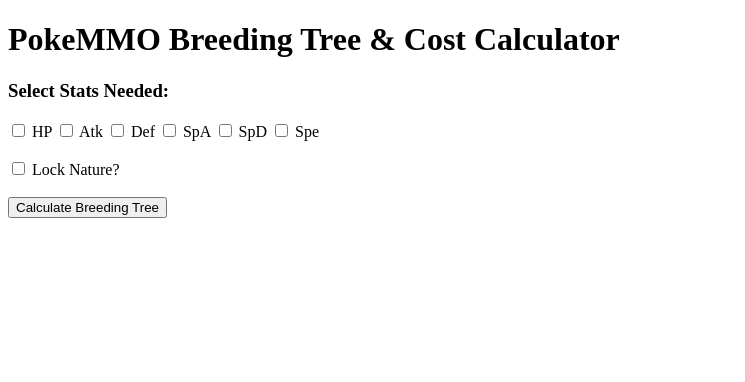
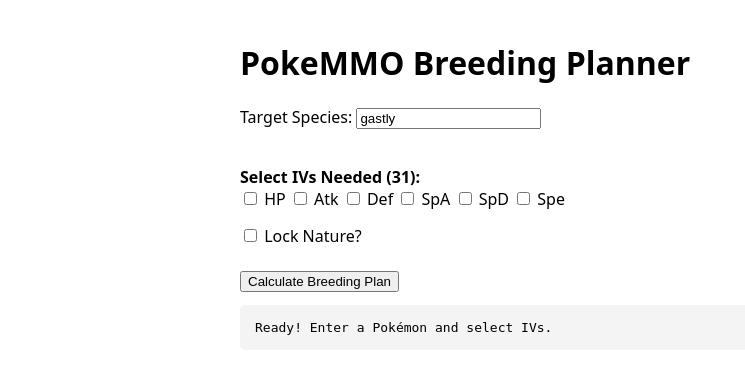
Before and after one commit to keeriebby/PokeMMOBreedingTool, a FastAPI app: page / in a window 1280 px wide. Shown: the top 382 px of the page, without its empty margins (0-745 px from the left). Run offline with FastAPI, Linux system fonts and the light colour scheme.

Commit message:
attempted fix

```diff
--- a/breedtool/breedtool/breeding.js
+++ b/breedtool/breedtool/breeding.js
@@ -192,3 +192,106 @@ export function costReport(root, config = new PricingConfig()) {
     impossible: impossible,
   };
 }
+
+// --- ADDED: SpeciesDB and Planner Logic ---
+
+export class SpeciesDB {
+  constructor(data) {
+    this.byId = {};
+    this.index = {};
+    const entries = data.species ? data.species : Object.values(data);
+
+    for (const e of entries) {
+      const s = {
+        id: e.id,
+        name: e.name || e.identifier.charAt(0).toUpperCase() + e.identifier.slice(1),
+        identifier: e.identifier,
+        evolvesFromId: e.evolves_from_id || null,
+        genderRate: e.gender_rate ?? 4,
+        eggGroupsRaw: e.egg_groups || [],
+        isBaby: !!e.is_baby,
+        get genderless() { return this.genderRate === -1; },
+        get femaleRatio() { return this.genderless ? 0 : this.genderRate / 8; },
+        get canBreed() { return !this.eggGroupsRaw.includes("no-eggs"); },
+        get eggGroups() {
+          const dict = { "ground": "Field", "plant": "Grass", "humanshape": "Humanoid", "indeterminate": "Chaos" };
+          return this.eggGroupsRaw.map(g => dict[g] || g.charAt(0).toUpperCase() + g.slice(1));
+        }
+      };
+      this.byId[s.id] = s;
+      const key = s.identifier.toLowerCase().replace(/[^a-z0-9]/g, "");
+      this.index[key] = s;
+    }
+  }
+
+  find(name) {
+    const key = name.toLowerCase().replace(/[^a-z0-9]/g, "");
+    if (!this.index[key]) throw new Error(`Species '${name}' not found.`);
+    return this.index[key];
+  }
+
+  chain(species) {
+    const out = [species];
+    while (out[0].evolvesFromId && this.byId[out[0].evolvesFromId]) {
+      out.unshift(this.byId[out[0].evolvesFromId]);
+    }
+    return out;
+  }
+
+  hatchSpecies(species) {
+    const c = this.chain(species);
+    const incenseBabies = ["azurill", "wynaut", "mantyke", "munchlax", "mime-jr", "happiny", "chingling", "bonsly", "budew"];
+    if (c.length > 1 && incenseBabies.includes(c[0].identifier)) return c[1];
+    return c[0];
+  }
+
+  eggGroupCompatible(a, b) {
+    if (!a.canBreed || !b.canBreed) return false;
+    if (a.eggGroupsRaw.includes("ditto") || b.eggGroupsRaw.includes("ditto")) return true;
+    return a.eggGroupsRaw.some(g => b.eggGroupsRaw.includes(g));
+  }
+
+  pickFodder(target) {
+    for (const s of Object.values(this.byId)) {
+      if (!s.evolvesFromId && !s.isBaby && s.genderRate === 4 && this.eggGroupCompatible(target, s)) {
+        return s;
+      }
+    }
+    throw new Error(`No 50/50 fodder species found for ${target.name}.`);
+  }
+}
+
+export function assignSpecies(node, hatch, fodder, isTarget = true, reqGender = null) {
+  node.isTargetLine = isTarget;
+  node.requiredGender = reqGender;
+  node.species = isTarget ? hatch : fodder;
+
+  if (node.parent1) assignSpecies(node.parent1, hatch, fodder, isTarget, Gender.FEMALE);
+  if (node.parent2) assignSpecies(node.parent2, hatch, fodder, false, Gender.MALE);
+}
+
+export function renderPlan(root, targetName, natureName, genderCosts, fodderLabel) {
+  const formatIVs = traits => IV_STATS.map(s => traits.includes(s) ? "31" : "X").join("/");
+  const nodeLabel = n => `${n.isTargetLine ? targetName : fodderLabel} (${n.requiredGender || "Any"})`;
+
+  const breedNodes = breeds(root).sort((a, b) => a.traits.length - b.traits.length);
+  const stepMap = new Map();
+  breedNodes.forEach((n, i) => stepMap.set(n.nodeId, i + 1));
+
+  return breedNodes.map(n => {
+    return {
+      step: stepMap.get(n.nodeId),
+      parent_1: nodeLabel(n.parent1),
+      parent_1_ivs: formatIVs(n.parent1.traits),
+      parent_1_src: n.parent1.isLeaf ? "Buy" : `Step ${stepMap.get(n.parent1.nodeId)}`,
+      item_p1: ITEM_FOR_TRAIT[n.lockedByParent1],
+      parent_2: nodeLabel(n.parent2),
+      parent_2_ivs: formatIVs(n.parent2.traits),
+      parent_2_src: n.parent2.isLeaf ? "Buy" : `Step ${stepMap.get(n.parent2.nodeId)}`,
+      item_p2: ITEM_FOR_TRAIT[n.lockedByParent2],
+      child_ivs: formatIVs(n.traits),
+      child_gender: n.requiredGender || "Any",
+      gender_cost: genderCosts[n.nodeId] ?? null
+    };
+  });
+}
--- a/breedtool/breedtool/webapp/templates/index.html
+++ b/breedtool/breedtool/webapp/templates/index.html
@@ -3,59 +3,93 @@
 <head>
   <meta charset="UTF-8">
   <meta name="viewport" content="width=device-width, initial-scale=1.0">
-  <title>BreedTool</title>
+  <title>BreedTool Web</title>
+  <style>
+    body { font-family: system-ui, sans-serif; padding: 20px; max-width: 800px; margin: auto; }
+    .iv-group { margin: 15px 0; }
+    pre { background: #f4f4f4; padding: 15px; border-radius: 5px; overflow-x: auto; }
+  </style>
 </head>
 <body>
-  <h1>PokeMMO Breeding Tree & Cost Calculator</h1>
+  <h1>PokeMMO Breeding Planner</h1>
 
   <div>
-    <h3>Select Stats Needed:</h3>
-    <label><input type="checkbox" value="hp" class="iv-check"> HP</label>
-    <label><input type="checkbox" value="atk" class="iv-check"> Atk</label>
-    <label><input type="checkbox" value="def" class="iv-check"> Def</label>
-    <label><input type="checkbox" value="spa" class="iv-check"> SpA</label>
-    <label><input type="checkbox" value="spd" class="iv-check"> SpD</label>
-    <label><input type="checkbox" value="spe" class="iv-check"> Spe</label>
+    <label>Target Species: <input type="text" id="species" value="gastly" placeholder="e.g. gastly"></label>
     <br><br>
+
+    <div class="iv-group">
+      <strong>Select IVs Needed (31):</strong><br>
+      <label><input type="checkbox" value="hp" class="iv-check"> HP</label>
+      <label><input type="checkbox" value="atk" class="iv-check"> Atk</label>
+      <label><input type="checkbox" value="def" class="iv-check"> Def</label>
+      <label><input type="checkbox" value="spa" class="iv-check"> SpA</label>
+      <label><input type="checkbox" value="spd" class="iv-check"> SpD</label>
+      <label><input type="checkbox" value="spe" class="iv-check"> Spe</label>
+    </div>
+
     <label><input type="checkbox" id="want-nature"> Lock Nature?</label>
     <br><br>
-    <button id="calculate-btn">Calculate Breeding Tree</button>
+    <button id="calculate-btn">Calculate Breeding Plan</button>
   </div>
 
-  <pre id="output"></pre>
+  <pre id="output">Loading species database...</pre>
 
   <script type="module">
-    import { buildTree, costReport, PricingConfig } from './breeding.js';
+    import { buildTree, costReport, PricingConfig, SpeciesDB, assignSpecies, renderPlan } from './breeding.js';
 
-    let speciesDb = {};
+    let db = null;
 
-    // 1. Fetch species_db.json from the same directory
     async function init() {
       try {
         const response = await fetch('./species_db.json');
-        speciesDb = await response.json();
-        console.log("Loaded Species Database:", speciesDb);
+        const data = await response.json();
+        db = new SpeciesDB(data);
+        document.getElementById('output').textContent = "Ready! Enter a Pokémon and select IVs.";
       } catch (err) {
-        console.error("Could not load species_db.json:", err);
+        document.getElementById('output').textContent = "Error loading species_db.json. Are you running a local web server (http://localhost) instead of a file:/// URL?";
       }
     }
 
-    // 2. Handle Calculation
     document.getElementById('calculate-btn').addEventListener('click', () => {
-      const selectedIVs = Array.from(document.querySelectorAll('.iv-check:checked'))
-                               .map(cb => cb.value);
+      if (!db) return alert("Database not loaded yet.");
+
+      const speciesName = document.getElementById('species').value;
+      const selectedIVs = Array.from(document.querySelectorAll('.iv-check:checked')).map(cb => cb.value);
       const wantNature = document.getElementById('want-nature').checked;
 
       try {
+        const targetSp = db.find(speciesName);
+        if (!targetSp.canBreed) throw new Error(`${targetSp.name} cannot breed.`);
+
         const root = buildTree(selectedIVs, wantNature);
-        const report = costReport(root, new PricingConfig(10000, 5000));
+        const hatchSp = db.hatchSpecies(targetSp);
+        const fodderSp = db.pickFodder(targetSp);
 
-        document.getElementById('output').textContent = JSON.stringify({
-          target: root.traitString(),
-          pricingReport: report
-        }, null, 2);
+        assignSpecies(root, hatchSp, fodderSp);
+        const report = costReport(root, new PricingConfig());
+        const steps = renderPlan(root, targetSp.name, wantNature ? "Locked" : "Any", report.gender_costs, `Any (${targetSp.eggGroups.join('/')})`);
+
+        let out = `Target: ${targetSp.name} (Hatches as ${hatchSp.name})\n`;
+        out += `Fodder: Any (${targetSp.eggGroups.join('/')})\n\n`;
+
+        out += `=== Breeding Steps ===\n`;
+        steps.forEach(s => {
+          let costStr = s.gender_cost === null ? " (IMPOSSIBLE)" : (s.gender_cost > 0 ? ` (Cost: ${s.gender_cost})` : "");
+          out += `Step ${s.step}: Breed ${s.parent_1} [${s.parent_1_ivs}] holding ${s.item_p1} (from ${s.parent_1_src})\n`;
+          out += `        + ${s.parent_2} [${s.parent_2_ivs}] holding ${s.item_p2} (from ${s.parent_2_src})\n`;
+          out += `       -> Child: [${s.child_ivs}] | Gender Lock: ${s.child_gender}${costStr}\n\n`;
+        });
+
+        out += `=== Cost Estimate ===\n`;
+        out += `Power Items: ${report.power_items_count} x 10k = ${report.power_items_cost.toLocaleString()}\n`;
+        out += `Everstones:  ${report.everstones_count} x 5k  = ${report.everstones_cost.toLocaleString()}\n`;
+        out += `Gender Locks:                    = ${report.gender_lock_cost.toLocaleString()}\n`;
+        out += `----------------------------------------\n`;
+        out += `TOTAL COST:                      = ${report.grand_total.toLocaleString()}\n`;
+
+        document.getElementById('output').textContent = out;
       } catch (err) {
-        alert(err.message);
+        document.getElementById('output').textContent = "ERROR: " + err.message;
       }
     });
 
```
